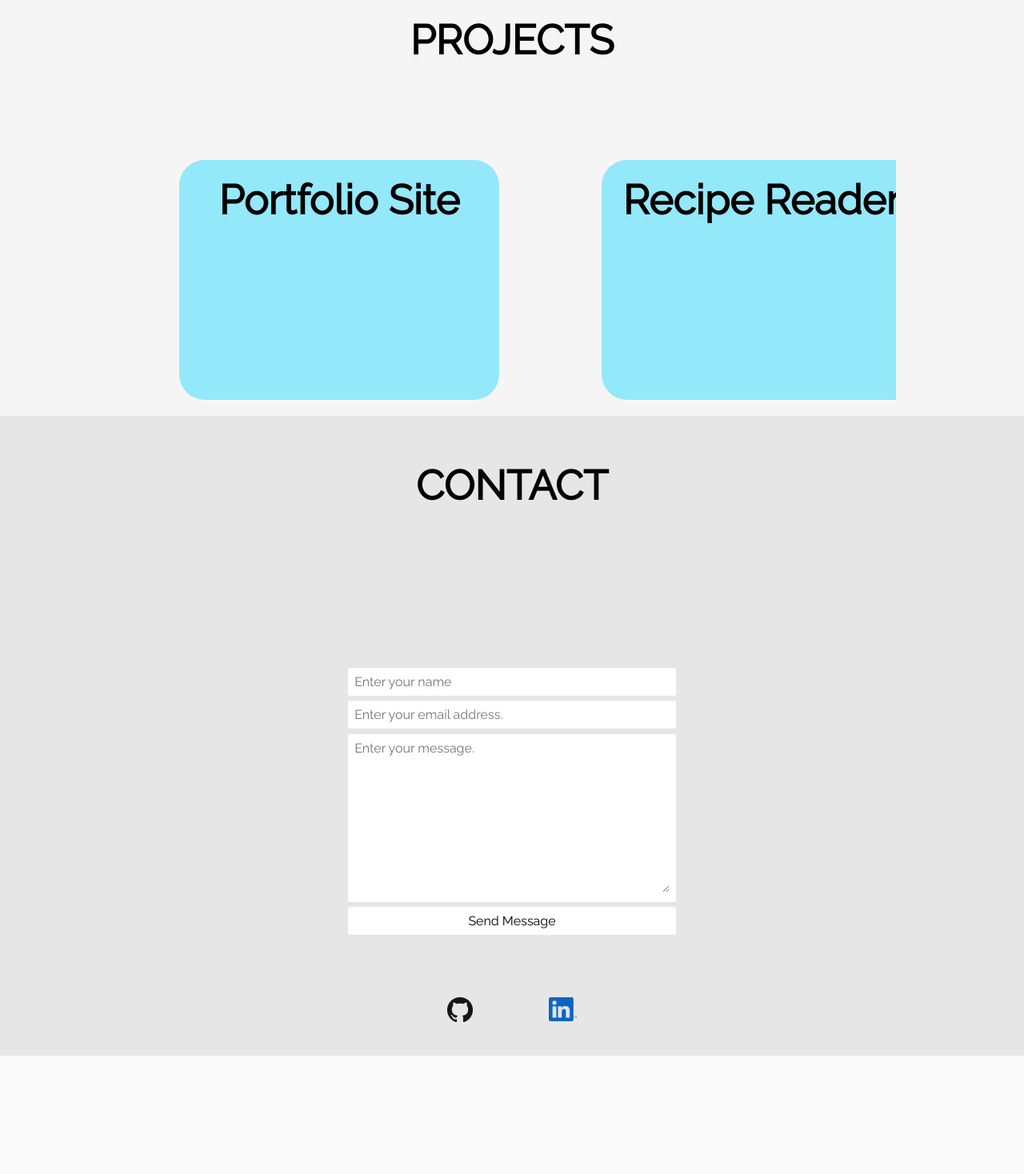
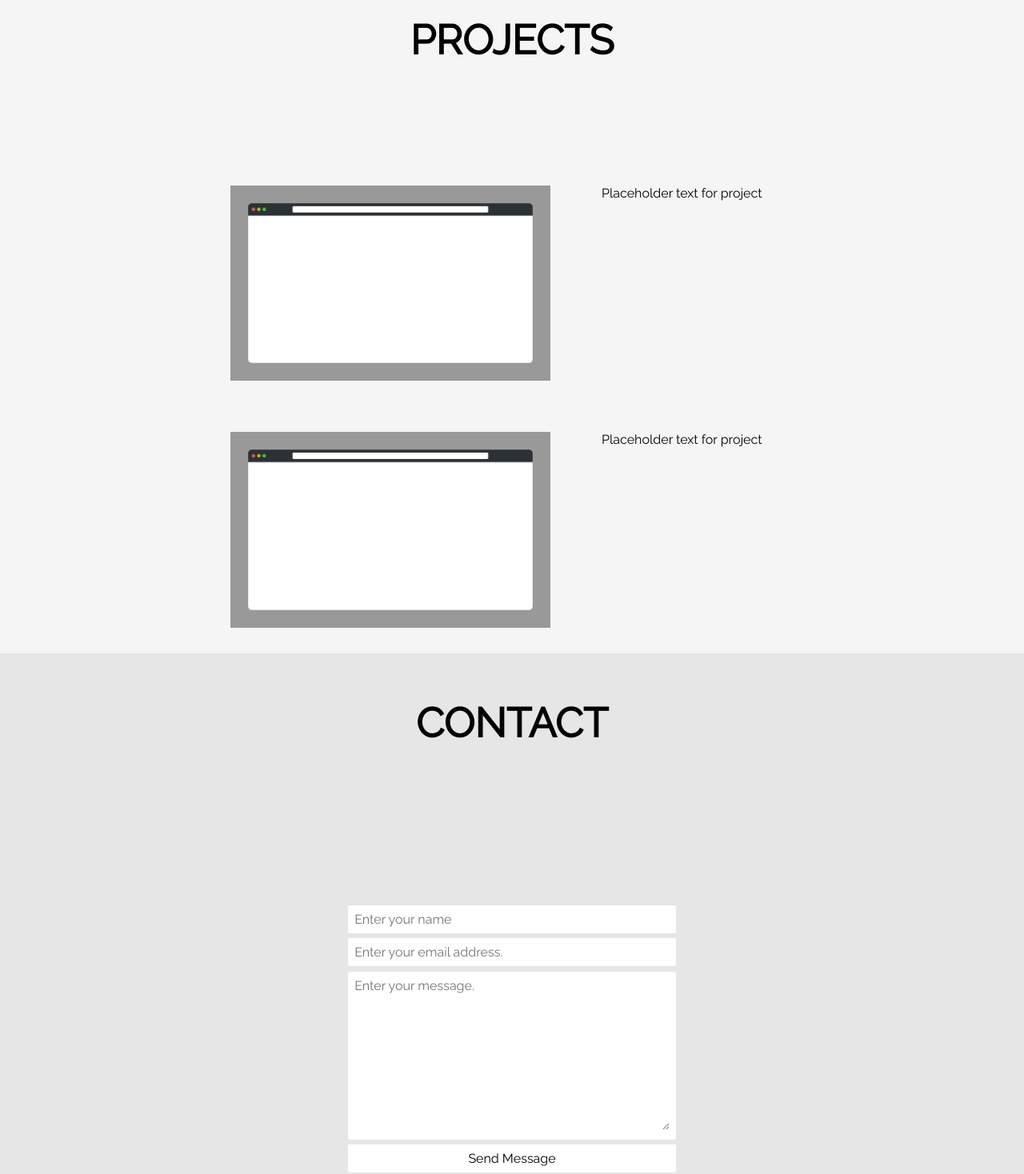
Before and after one commit to tw-smith/portfolio, a Flask app: page / in a window 1280 px wide. Shown: the part 1558-3026 px from the top of the page at 80% size. Before the commit the page ends 2878 px from the top, so only its background shows below. Run offline with Flask 2, Linux system fonts and the light colour scheme; parts of the project's set-up code (start-up, migrations or seed data) failed here and were passed over.

Commit message:
change from carousel to gallery list type view

```diff
--- a/app/static/style.css
+++ b/app/static/style.css
@@ -164,40 +164,26 @@ body {
   /*height: 100vh;*/
 }
 
-/* CAROUSEL BLOCK */
-.carousel {
+.project__content {
   display: flex;
-  overflow: auto;
-  scroll-snap-type: x mandatory;
-  scroll-padding: 20vh 0;
-  width: 75%;
-  height: 40vh;
+  flex-direction: column;
+  width: 60vw;
 }
 
-.carousel__tile {
-  flex-shrink: 0;
-  scroll-snap-align: center;
-  width: 80%;
-  height: 80%;
-  background-color: rgba(0,212,255,0.4);
-  text-align: center;
-  display: inline-block;
-  position: relative;
-  margin: 0 5vw 0 5vw;
-  border-radius: 2rem;
-  text-decoration: none;
+.project__photo {
+  width: 400px;
+  margin: 2rem;
 }
 
-@media screen and (min-width: 1100px) {
-  .carousel__tile {
-    width: 400px;
-    height: 300px;
-  }
+.project__text {
+  margin: 2rem;
 }
 
-.carousel__tile:hover {
-  background-color: rgba(158, 239, 255, 0.4);
-  transition-duration: 0.5s;
+
+@media screen and (min-width: 1100px) {
+  .project__content{
+    flex-direction: row;
+  }
 }
 
 
--- a/app/templates/index.html
+++ b/app/templates/index.html
@@ -53,17 +53,15 @@
       <!-- Projects Gallery -->
       <section id="projects" class="projects">
           <div class="header">PROJECTS</div>
-          <div class="carousel">
-            <a href="" class="carousel__tile">
-              <p class="header">Portfolio Site</p>
-            </a>
-           <a href="" class="carousel__tile">
-              <p class="header">Recipe Reader</p>
-           </a>
-            <a href="" class="carousel__tile">
-              <p class="header">Kolston Dogs</p>
-            </a>
+          <div id="project1" class="project__content">
+            <img class="project__photo" src="static/UpMock_template.png" alt="A placeholder project image">
+            <p class="project__text">Placeholder text for project</p>
           </div>
+          <div id="project2" class="project__content">
+            <img class="project__photo" src="static/UpMock_template.png" alt="A placeholder project image">
+            <p class="project__text">Placeholder text for project</p>
+          </div>
+
         </section>
       <!-- Contact Me -->
       <section id="contact" class="contact">
```
Also changed, not shown: app/static/UpMock_template.png (added).
